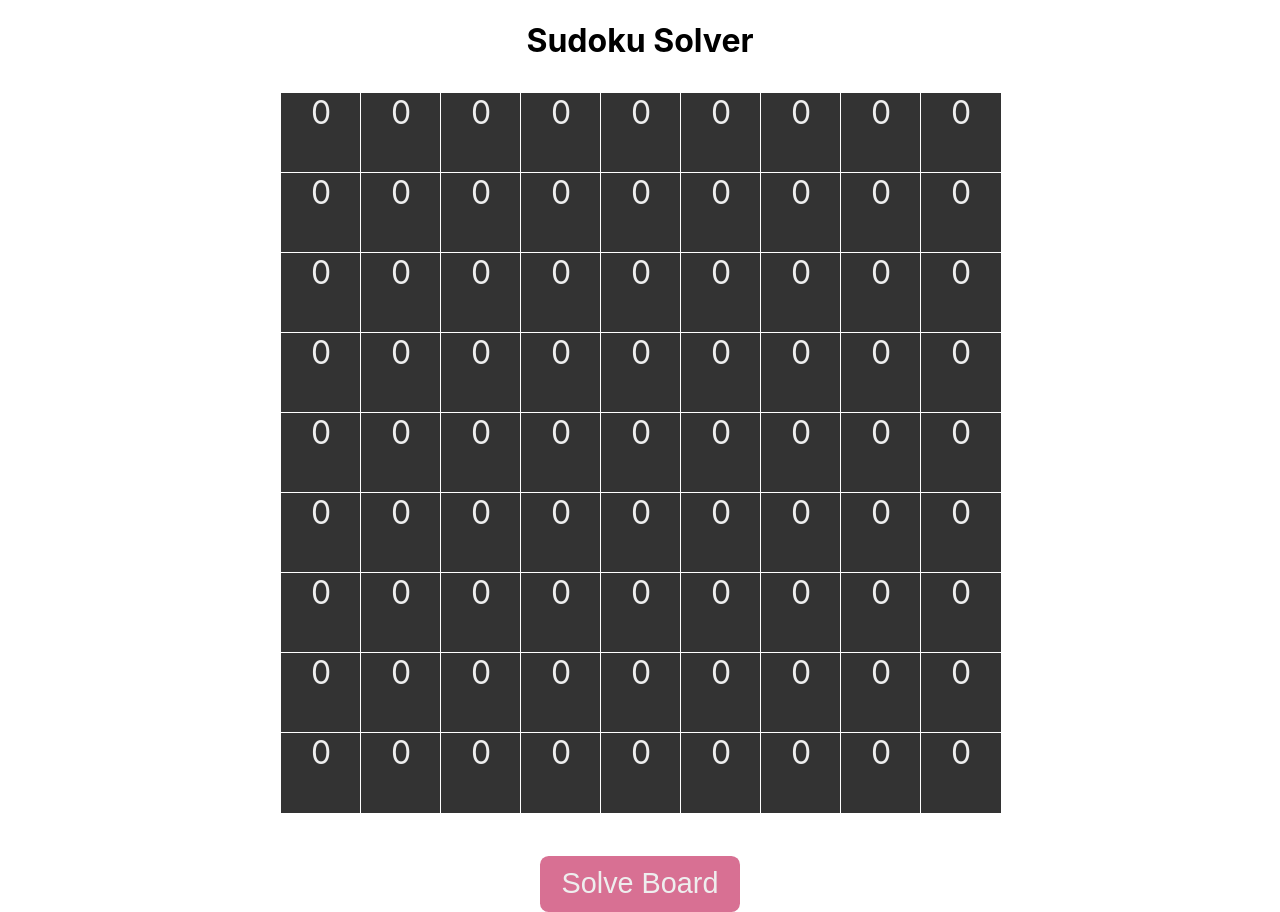
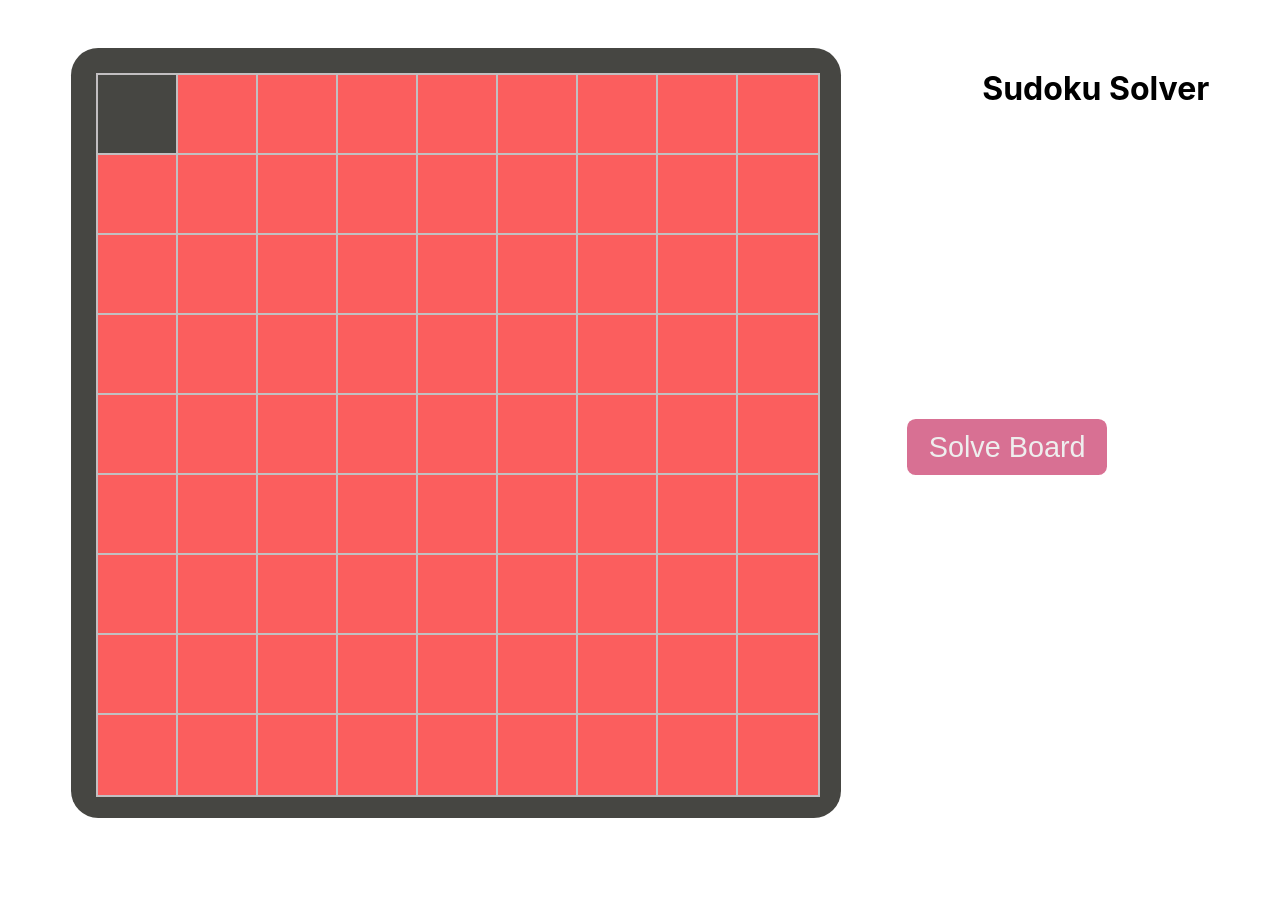
Before and after one commit to aabhas-sao/sudoku-solver, a React (Create React App) app: page / in a window 1280 px wide. After the commit the page ends 818 px from the top, so only its background shows below. Built offline with nearby package versions, Linux system fonts and the light colour scheme.

Commit message:
Controls and Validation of problem statement

```diff
--- a/src/App.scss
+++ b/src/App.scss
@@ -1,5 +1,10 @@
 .App {
+  display: flex;
+  margin-top: 3em;
+  flex-direction: row;
+  justify-content: space-around;
   text-align: center;
+  font-weight: 500;
 }
 
 .App-logo {
--- a/src/App.tsx
+++ b/src/App.tsx
@@ -2,12 +2,13 @@ import React from 'react';
 import {Board} from './components/board';
 import './App.scss';
 import {createDefaultGrid} from './utils/createDefaultGrid';
+import { ControlPanel } from './components/controlPanel';
 
 const App: React.FC = () => {
   return (
     <div className="App">
-      <h1>Sudoku Solver</h1>
       <Board gridDefault={createDefaultGrid()} />
+      <ControlPanel />
     </div>
   );
 }
--- a/src/components/board.tsx
+++ b/src/components/board.tsx
@@ -1,24 +1,116 @@
-import React, {useState} from 'react';
+import React, {useState, useEffect} from 'react';
 import {Cell} from './cell';
 import '../styles/board.scss';
 import { sudokuSolver } from '../utils/sudokuSolver';
 import { GRID_SIZE } from '../utils/createDefaultGrid';
+import {validateProblem} from '../utils/validateProblem'
 
 interface Props {
-    gridDefault : (number | null)[][];
+    gridDefault : number[][];
 }
 
 export const Board: React.FC<Props> = ({gridDefault}) => {
-    const [grid, setGrid] = useState<(number | null)[][]>(gridDefault);
+    const [grid, setGrid] = useState<number[][]>(gridDefault);
+    const [selectedRow, setSelectedRow] = useState<number>(0);
+    const [selectedCol, setSelectedCol] = useState<number>(0);
+
     const handleSolve = () => {
-        setGrid(sudokuSolver(GRID_SIZE, grid));
+        if(validateProblem(grid)) {
+            setGrid(sudokuSolver(GRID_SIZE, grid));
+        } else {
+            console.log("invalid problem");
+        }
     }
-    return <>
-        <div id="board">
-        {
-            grid.map(rows => rows.map(item => <Cell num={item} />))
+
+    const handleKey = (e: React.KeyboardEvent<HTMLDivElement>) => {
+        console.log('pressed sth', e.key)
+    }
+
+    const validMovement = (r: number, c: number): boolean => {
+        if(r < 0 || r >= GRID_SIZE) return false;
+        if(c < 0 || c >= GRID_SIZE) return false;
+        return true;
+    }
+
+    const nums = ["1", "2", "3", "4", "5", "6", "7", "8", "9"];
+
+    const handlePress = (e: KeyboardEvent): void => {
+    let c = selectedCol;
+    let r = selectedRow;
+
+    if(nums.indexOf(e.key) !== -1) {
+        setGrid(prevState => prevState.map(
+            (row, i) => row.map(
+                (item, j) => {
+                    if(i === r && j === c) {
+                        return parseInt(e.key);
+                    }
+                    else return item;
+                }
+            )
+        ))
+
+    }
+
+    if(e.key === "ArrowRight" || e.key === "d") {
+
+        if(selectedCol === GRID_SIZE - 1) {
+        r = r + 1;
+        c = 0;
+        } else {
+        c = c + 1;
         }
+        if(validMovement(r, c)) {
+        setSelectedRow(r);
+        setSelectedCol(c);
+        }
+    }
+
+    if(e.key === "ArrowLeft" || e.key === "a") {
+        if(selectedCol === 0) {
+        r = r - 1;
+        c = GRID_SIZE - 1;
+        } else {
+        c = c - 1;
+        }
+        if(validMovement(r, c)) {
+        setSelectedRow(r);
+        setSelectedCol(c);
+        }
+    }
+
+    if(e.key === "ArrowUp" || e.key === "w") {
+        if(validMovement(selectedRow - 1, selectedCol)) {
+        setSelectedRow(prevState => prevState - 1);
+        }
+    }
+
+    if(e.key === "ArrowDown" || e.key === "s") {
+        if(validMovement(selectedRow + 1, selectedCol)) {
+        setSelectedRow(prevState => prevState + 1);
+        }
+    }
+
+    // console.log(selectedRow, selectedCol);
+    }
+
+    useEffect(() => {
+        document.addEventListener("keydown", handlePress);
+        return () => {
+          document.removeEventListener("keydown", handlePress);
+        }
+    }, [selectedCol, selectedRow]);
+
+    return <div id='board-outer'>
+        <div id="board-container" onKeyDown={e => handleKey(e)}>
+            <div id="board">
+            {
+                grid.map((rows, r) =>
+                    rows.map((item, c) => <Cell key={(r * GRID_SIZE ) + c} num={item} idx={[r, c]} selectedCell={[selectedRow, selectedCol]} />)
+                )
+            }
+            </div>
         </div>
-        <button onClick={handleSolve} >Solve Board</button>
-    </>;
+        <button onClick={handleSolve}>Solve Board</button>
+    </div>;
 }
--- a/src/components/cell.tsx
+++ b/src/components/cell.tsx
@@ -2,9 +2,17 @@ import React from 'react';
 import '../styles/cell.scss';
 
 interface Props {
-    num: number | null
+    num: number | null;
+    selectedCell: [number, number],
+    idx: [number, number],
 }
 
-export const Cell: React.FC<Props> = ({num}) => {
-    return num === null ? <div className="cell">-1</div> : <div className="cell">{num}</div>;
+export const Cell: React.FC<Props> = ({num, idx, selectedCell}) => {
+    return (selectedCell[0] === idx[0] && selectedCell[1] === idx[1])
+    ? <div className="cell selected">{
+        num === 0 ? "": num
+    }</div>
+    : <div className="cell"> {
+        num === 0 ? "": num
+    }</div>;
 }
--- /dev/null
+++ b/src/components/controlPanel.tsx
@@ -0,0 +1,7 @@
+import React from 'react';
+
+export const ControlPanel: React.FC = () => {
+    return (
+        <h1>Sudoku Solver</h1>
+    );
+}
--- a/src/styles/board.scss
+++ b/src/styles/board.scss
@@ -1,17 +1,51 @@
-#board {
-    display: grid;
-    width: 720px;
-    margin: auto;
-    grid-template-columns: repeat(9, 80px);
-    grid-template-rows: repeat(9, 80px);
-    margin-top: 2em;
+
+#board-outer {
+    display: flex;
+    flex-direction: column;
+    justify-content: center;
+    align-items: center;
+
+    & #board-container {
+        background-color: #464642;
+        width: 770px;
+        height: 770px;
+        border-radius: 1.7em;
+        display: flex;
+        flex-direction: row;
+        justify-content: center;
+        align-items: center;
+
+        & #board {
+        display: grid;
+        margin: auto;
+        grid-template-columns: repeat(9, 80px);
+        grid-template-rows: repeat(9, 80px);
+            & .vertical-lines {
+                position: absolute;
+                height: 100%;
+                width: 100%;
+                display: flex;
+                flex-direction: column;
+                justify-content: space-evenly;
+
+                & .lines {
+                    background-color: blue;
+                    position: absolute;
+                    width: 100%;
+                    height: 4px;
+                }
+            }
+        }
+    }
 }
 
 button {
+    position: absolute;
+    right: 6em;
     border: none;
     font-size: 1.8em;
     width: 200px;
-    margin-top: 1.5em;
+    margin-top: 1em;
     padding: 0.4em;
     border-radius: 0.3em;
     background-color: rgb(216, 112, 147);
--- a/src/styles/cell.scss
+++ b/src/styles/cell.scss
@@ -1,8 +1,16 @@
 .cell {
-    background-color: #333;
+    background-color: #FB5E5E;
     width: 100%;
     color: #eee;
-    border: 1px solid white;
+    border: 2px solid #C2BFC1;
     height: 100%;
     font-size: 2em;
+    display: flex;
+    justify-content: center;
+    align-items: center;
+
 }
+
+.selected {
+    background-color: #464642;
+}
--- /dev/null
+++ b/src/styles/cellinput.scss
@@ -0,0 +1,5 @@
+#cell-input {
+    position: absolute;
+    width: 480px;
+    height: 480px;
+}
--- a/src/utils/createDefaultGrid.ts
+++ b/src/utils/createDefaultGrid.ts
@@ -1,7 +1,7 @@
 export const GRID_SIZE: number = 9;
-export const createDefaultGrid: () => (null | number )[][] = () => {
-    const rows: (null | number)[] = [];
-    const grid: (null | number)[][] = [];
+export const createDefaultGrid: () => number[][] = () => {
+    const rows: number[] = [];
+    const grid: number[][] = [];
 
     for (let i = 0; i < GRID_SIZE; i++) {
         rows.push(0);
--- a/src/utils/sudokuSolver.ts
+++ b/src/utils/sudokuSolver.ts
@@ -1,4 +1,4 @@
-function canPlace(i: number, j: number, n: number, grid:(number | null)[][], tobePlaced: number): boolean {
+export function canPlace(i: number, j: number, n: number, grid:number[][], tobePlaced: number): boolean {
     // check row and col
     for (let k: number = 0; k < n; k++) {
         if(grid[i][k] === tobePlaced || grid[k][j] === tobePlaced) return false;
@@ -16,12 +16,11 @@ function canPlace(i: number, j: number, n: number, grid:(number | null)[][], tob
     return true;
 }
 
-function sudokuHelper(i: number, j: number, n: number, grid:(number | null)[][]): boolean {
+function sudokuHelper(i: number, j: number, n: number, grid:number[][]): boolean {
     // base case
     if(i >= n) {
         return true;
     }
-
 
     // if reached end of the column move to next row
     if(j >= n) {
@@ -45,7 +44,7 @@ function sudokuHelper(i: number, j: number, n: number, grid:(number | null)[][])
     }
 }
 
-export const sudokuSolver = (n: number, grid: (number | null)[][]): (number | null)[][] => {
+export const sudokuSolver = (n: number, grid: number[][]): number[][] => {
     let gridCopy = grid.slice();
     sudokuHelper(0, 0, n, gridCopy);
     return gridCopy;
--- /dev/null
+++ b/src/utils/validateProblem.ts
@@ -0,0 +1,22 @@
+import { canPlace } from "./sudokuSolver";
+import { GRID_SIZE } from "./createDefaultGrid";
+
+export const validateProblem = (grid: number[][]): boolean => {
+    const gridCopy = grid.slice();
+    let valid = true;
+
+    gridCopy.slice().forEach((row, i) =>
+        row.forEach((item, j) => {
+            if(item !== 0) {
+                const toBePlaced = grid[i][j];
+                gridCopy[i][j] = -1;
+                if(!canPlace(i, j, GRID_SIZE, gridCopy, toBePlaced)) {
+                    valid = false;
+                }
+                gridCopy[i][j] = toBePlaced;
+            }
+        })
+    )
+
+    return valid;
+}
```
Also changed, not shown: src/components/CellInput.tsx (added, +8 -0 lines), 2 other files (tests, documents, lock files or other folders).
